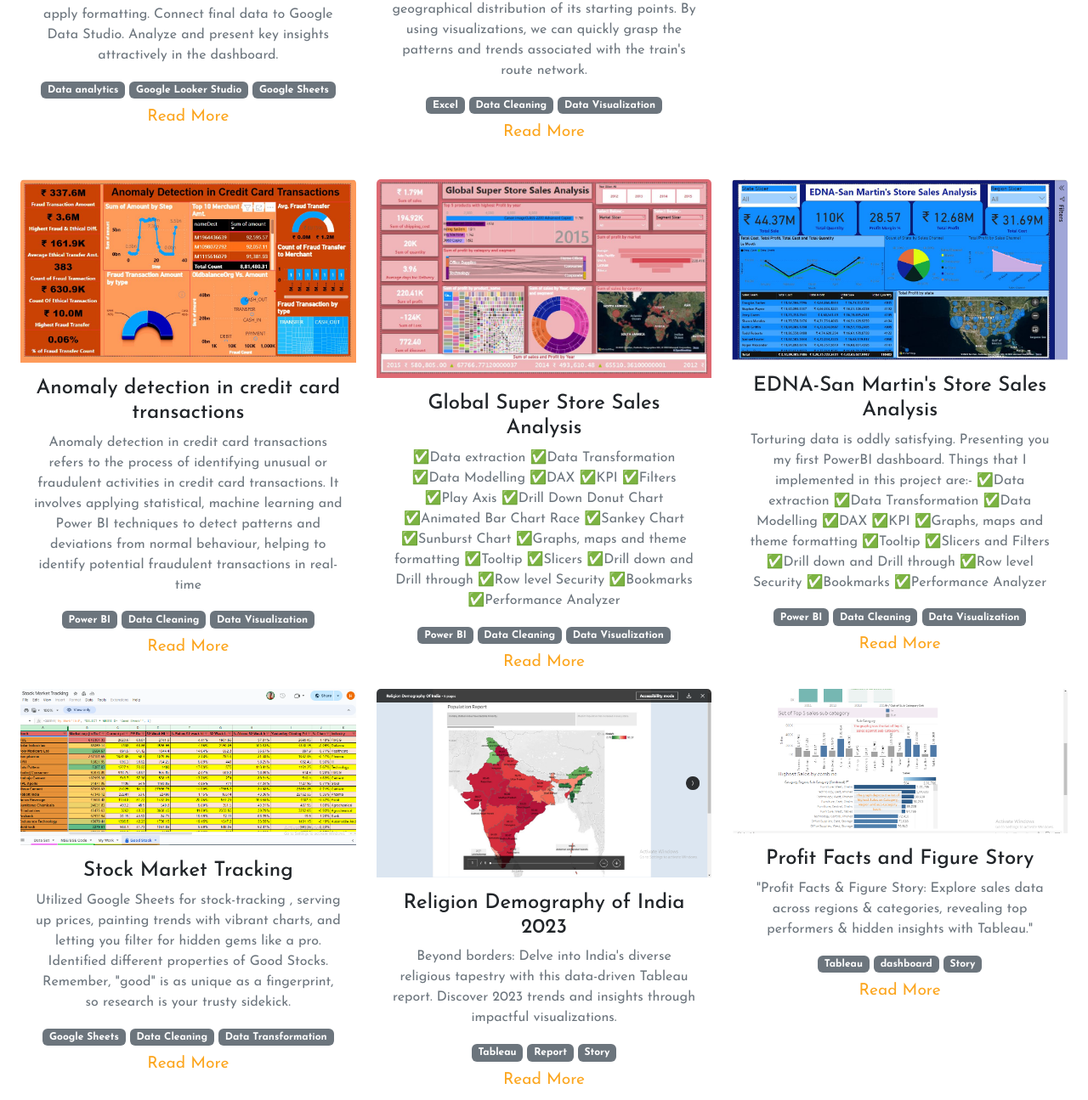
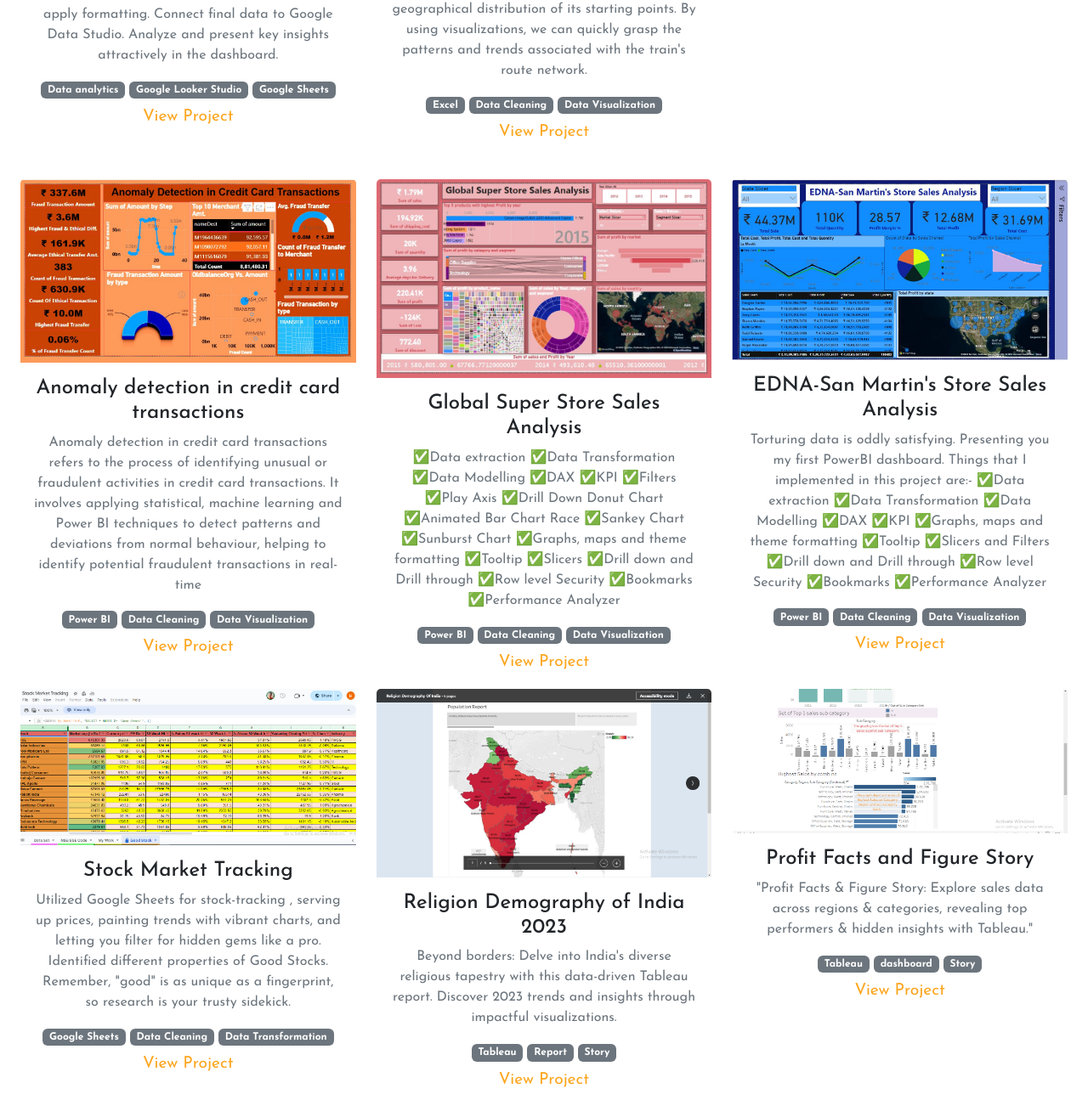
Before and after one commit to king-in-making/adarsh-singh-portfolio, a plain HTML site: page index.html in a window 1280 px wide. Shown: the part 2525-3820 px from the top of the page at 85% size. Drawn offline with nearby package versions, Linux system fonts and the light colour scheme.

Commit message:
Update index.html

```diff
--- a/index.html
+++ b/index.html
@@ -126,7 +126,7 @@
               effective communication
               through clear reports and dashboards
             </p>
-            <!-- <a href="" class="link">Read More</a> -->
+            <!-- <a href="" class="link">View Project</a> -->
           </div>
         </div>
       </div>
@@ -145,7 +145,7 @@
               and reporting. Excellent communication
               skills and a proactive approach to understanding business needs and recommending improvements.
             </p>
-            <!-- <a href="" class="link">Read More</a> -->
+            <!-- <a href="" class="link">View Project</a> -->
           </div>
         </div>
       </div>
@@ -165,7 +165,7 @@
               with effective
               communication abilities.
             </p>
-            <!-- <a href="" class="link">Read More</a> -->
+            <!-- <a href="" class="link">View Project</a> -->
           </div>
         </div>
       </div>
@@ -311,7 +311,7 @@
 
 
               <a href="https://lookerstudio.google.com/u/0/reporting/8caf6412-adef-417e-b189-13be8d4fdd7d/page/fE8lD"
-                class="link">Read More</a>
+                class="link">View Project</a>
             </div>
           </div>
         </div>
@@ -337,7 +337,7 @@
               <span class="badge bg-secondary badge-pill">Data Cleaning</span>
               <span class="badge bg-secondary badge-pill mb-2">Data Visualization</span><br />
               <a href="https://app.powerbi.com/groups/me/dashboards/a18c6579-107a-4a02-a828-5ef575187fdc?ctid=06943ac0-3679-4445-9507-60447807fa0d&pbi_source=linkShare"
-                class="read-more-btn link">Read More</a>
+                class="read-more-btn link">View Project</a>
             </div>
           </div>
         </div>
@@ -358,7 +358,7 @@
               <span class="badge bg-secondary badge-pill">Data Cleaning</span>
               <span class="badge bg-secondary badge-pill mb-2">Data Visualization</span><br />
               <a href="https://github.com/king-in-making/titanic-survival-analysis-excel"
-                class="read-more-btn link">Read More</a>
+                class="read-more-btn link">View Project</a>
             </div>
           </div>
         </div>
@@ -380,7 +380,7 @@
               <span class="badge bg-secondary badge-pill">Data Cleaning</span>
               <span class="badge bg-secondary badge-pill mb-2">Data Visualization</span><br />
               <a href="https://app.powerbi.com/groups/me/reports/9771d466-fa9a-48c6-9808-297824eda4a3/ReportSection?experience=power-bi"
-                class="read-more-btn link">Read More</a>
+                class="read-more-btn link">View Project</a>
             </div>
           </div>
         </div>
@@ -413,7 +413,7 @@
               <span class="badge bg-secondary badge-pill">Data Cleaning</span>
               <span class="badge bg-secondary badge-pill mb-2">Data Visualization</span><br />
               <a href="https://app.powerbi.com/groups/me/reports/bd7ae6d8-b3bb-4431-b613-8d2a8344eb09/ReportSection?experience=power-bi"
-                class="read-more-btn link">Read More</a>
+                class="read-more-btn link">View Project</a>
             </div>
           </div>
         </div>
@@ -442,7 +442,7 @@
               <span class="badge bg-secondary badge-pill">Data Cleaning</span>
               <span class="badge bg-secondary badge-pill mb-2">Data Visualization</span><br />
               <a href="https://app.powerbi.com/groups/me/reports/a5e6b502-e293-46d0-9d79-fcaf418952e7/ReportSectionbcab6f0bebb39b671f9b?experience=power-bi"
-                class="read-more-btn link">Read More</a>
+                class="read-more-btn link">View Project</a>
             </div>
           </div>
         </div>
@@ -462,7 +462,7 @@
               <span class="badge bg-secondary badge-pill">Data Cleaning</span>
               <span class="badge bg-secondary badge-pill mb-2">Data Transformation</span><br />
               <a href="https://docs.google.com/spreadsheets/d/1eWp2N8V4MkCYRt-Rb0HObhzhh9e_mKDMdklw96Yjqm4/edit#gid=813371322"
-                class="read-more-btn link">Read More</a>
+                class="read-more-btn link">View Project</a>
             </div>
           </div>
         </div>
@@ -480,7 +480,7 @@
               <span class="badge bg-secondary badge-pill">Report</span>
               <span class="badge bg-secondary badge-pill mb-2">Story</span><br />
               <a href="https://public.tableau.com/app/profile/adarsh.singh3157/viz/HinduPopulationinIndia2023/PopulationReport"
-                class="read-more-btn link">Read More</a>
+                class="read-more-btn link">View Project</a>
             </div>
           </div>
         </div>
@@ -498,7 +498,7 @@
               <span class="badge bg-secondary badge-pill">dashboard</span>
               <span class="badge bg-secondary badge-pill mb-2">Story</span><br />
               <a href="https://public.tableau.com/app/profile/adarsh.singh3157/viz/MyFirstDashboardandstory/ProfitFactsandFigureStory"
-                class="read-more-btn link">Read More</a>
+                class="read-more-btn link">View Project</a>
             </div>
           </div>
         </div>
@@ -608,7 +608,7 @@
               multiple...
             </p>
             <a href="https://voicingfreshers.blogspot.com/2024/01/every-experienced-candidate-was-once.html"
-              class="read-more-btn link">Read More</a>
+              class="read-more-btn link">View Project</a>
           </div>
         </div>
       </div>
@@ -629,7 +629,7 @@
               on vacations. They skip classes...
             </p>
             <a href="https://voicingfreshers.blogspot.com/2023/12/dont-follow-masses.html"
-              class="read-more-btn link">Read More</a>
+              class="read-more-btn link">View Project</a>
           </div>
         </div>
       </div>
@@ -651,11 +651,11 @@
 
             </p>
             <a href="https://voicingfreshers.blogspot.com/2023/12/data-science-and-information-war.html"
-              class="read-more-btn link">Read More</a>
+              class="read-more-btn link">View Project</a>
           </div>
         </div>
       </div>
-      <!-- here we will make modals if Read more link is clicked the modal will popup -->
+      <!-- here we will make modals if View Project link is clicked the modal will popup -->
       <div class="modal fade" id="exampleModal1" tabindex="-1" aria-labelledby="exampleModalLabel" aria-hidden="true">
         <div class="modal-dialog">
           <div class="modal-content">
```
